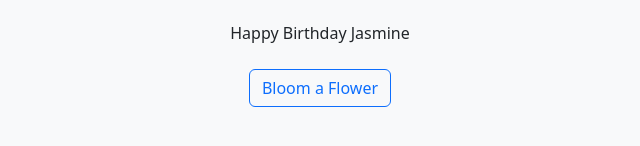
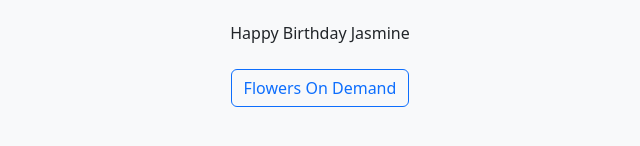
Before and after one commit to AndreiFabon/happyBirthday, a plain HTML site: page index.html in a window 1280 px wide. Shown: the part 352-498 px from the top of the page, 320-960 px from the left. Drawn offline with nearby package versions, Linux system fonts and the light colour scheme.

```diff
--- a/index.html
+++ b/index.html
@@ -13,7 +13,7 @@
       <div class="text-center">
         <h1 class="mb-4">🌸 Welcome to Your Flower Garden 🌸</h1>
         <p class="mb-4">Happy Birthday Jasmine</p>
-        <button class="btn btn-outline-primary mb-3" onclick="bloom()">Bloom a Flower</button>
+        <button class="btn btn-outline-primary mb-3" onclick="bloom()">Flowers On Demand</button>
         <div id="flower-area" class="mt-4"></div>
       </div>
     </div>
```
Also changed, not shown: static/images/flower6_transparent.png (added), static/images/flower7_transparent.png (added), static/images/flower8_transparent.png (added), 5 other files.
